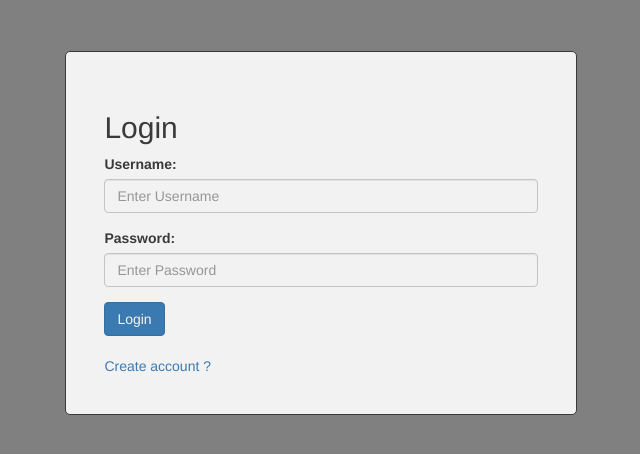
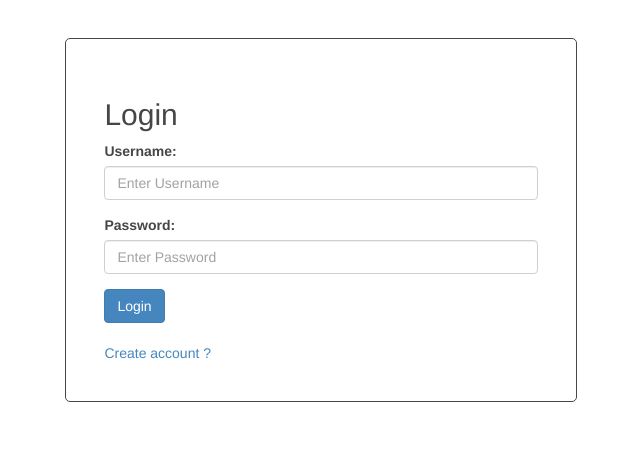
Before and after one commit to SydNS/php_conf_call-man-t, a PHP site: page / in a window 1280 px wide. Shown: the top 454 px of the page, without its empty margins (319-959 px from the left). Run offline with PHP 8.4, Linux system fonts and the light colour scheme.

Commit message:
removed some styles

```diff
--- a/auth.css
+++ b/auth.css
@@ -1,12 +1,13 @@
 body{
-    background-color: gray;
+  /* background-image: url('images/conf4.jpg'); */
+  background-attachment: fixed;
   opacity: .9;
 }
 
 #loginform{
   background-color: white;
   text-emphasis-color: black;
-  width: 40%;align-self: center; margin-top:4%;border: 4px;
+  width: 40%;align-self: center; margin-top:3%;border: 4px;
   border-style: solid;
   border-width: 1px;
   border-radius: 5px;
@@ -24,3 +25,6 @@ body{
 #btn1:hover{
   cursor: pointer;
 }
+.card{
+  border-radius: 5px;
+}
```
